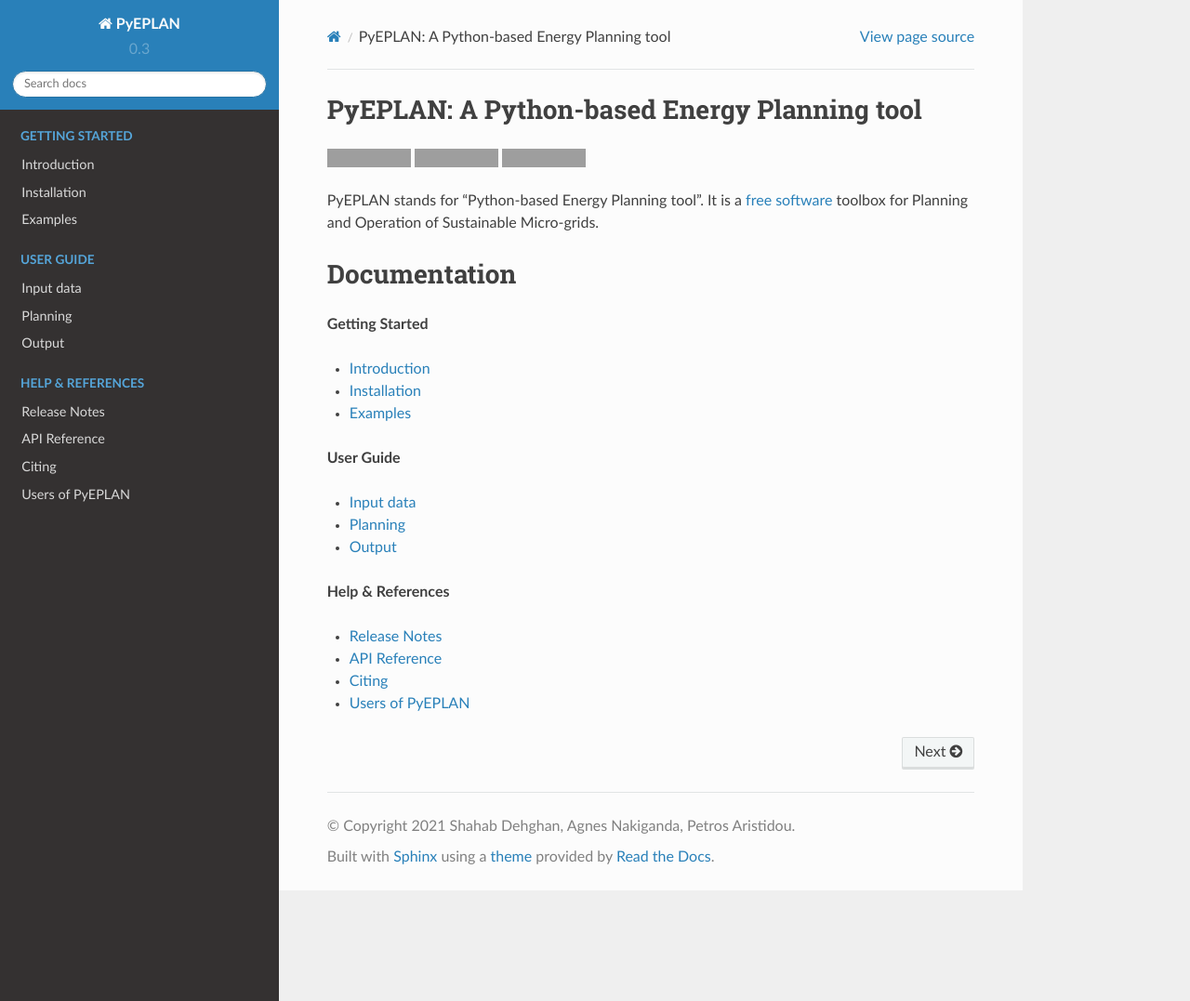
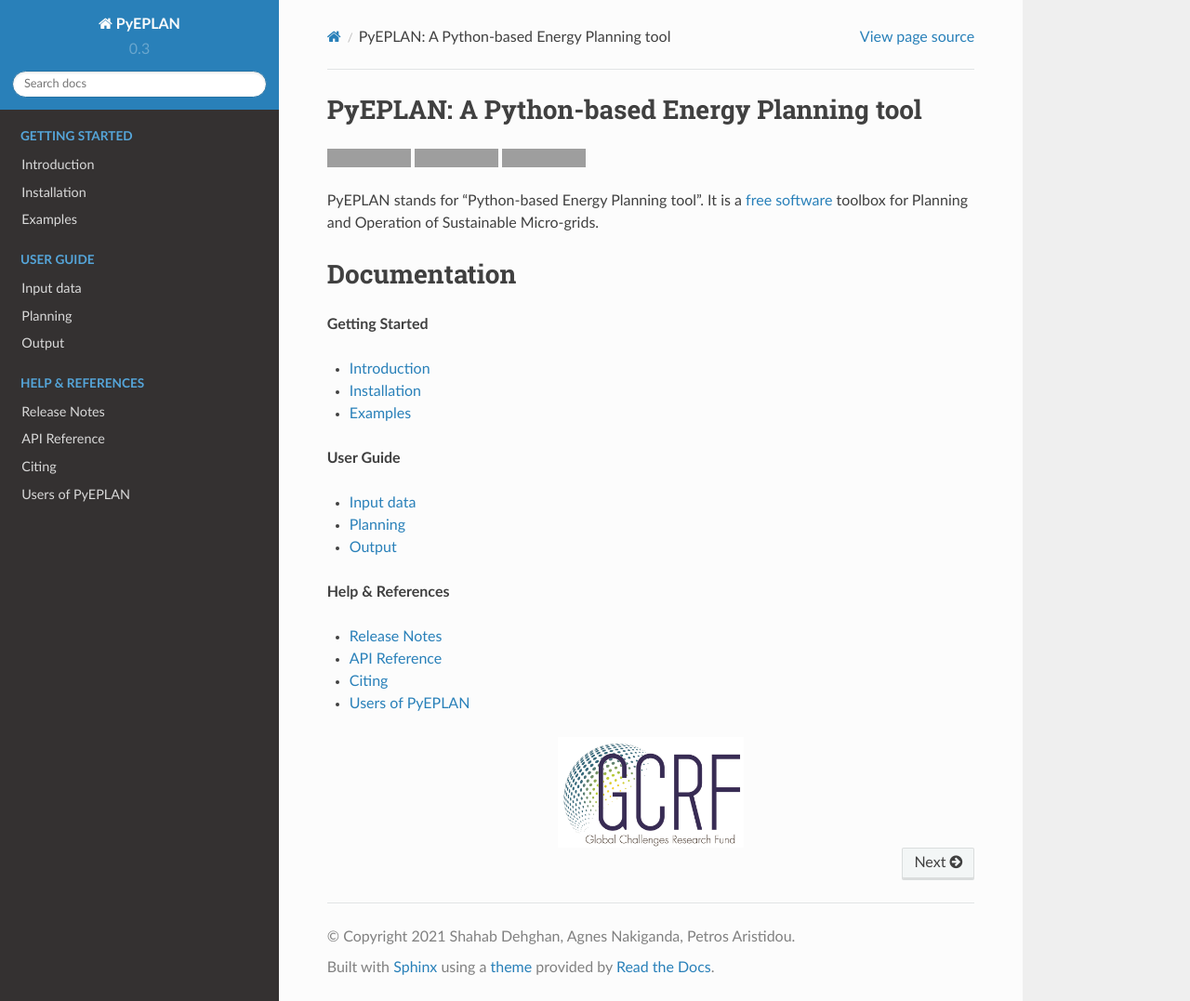
Before and after one commit to SPS-L/pyeplan, a Sphinx documentation site: the page built from docs/index.rst, in a window 1280 px wide and 1077 px high. Shown: the whole window at 93% size. Built offline with Sphinx 7.4.7 and the Read the Docs theme 2.0.0, drawn with Linux system fonts in a browser that asks for light colours; grey boxes are pictures that could not be loaded.

Commit message:
Update index.rst

```diff
--- a/docs/index.rst
+++ b/docs/index.rst
@@ -66,3 +66,8 @@ Documentation
    help_ref/api_reference
    help_ref/citing
    help_ref/users
+
+.. image:: img/gcrf.jpg
+    :width: 200px
+    :align: center
+    :alt: alternate text
```
